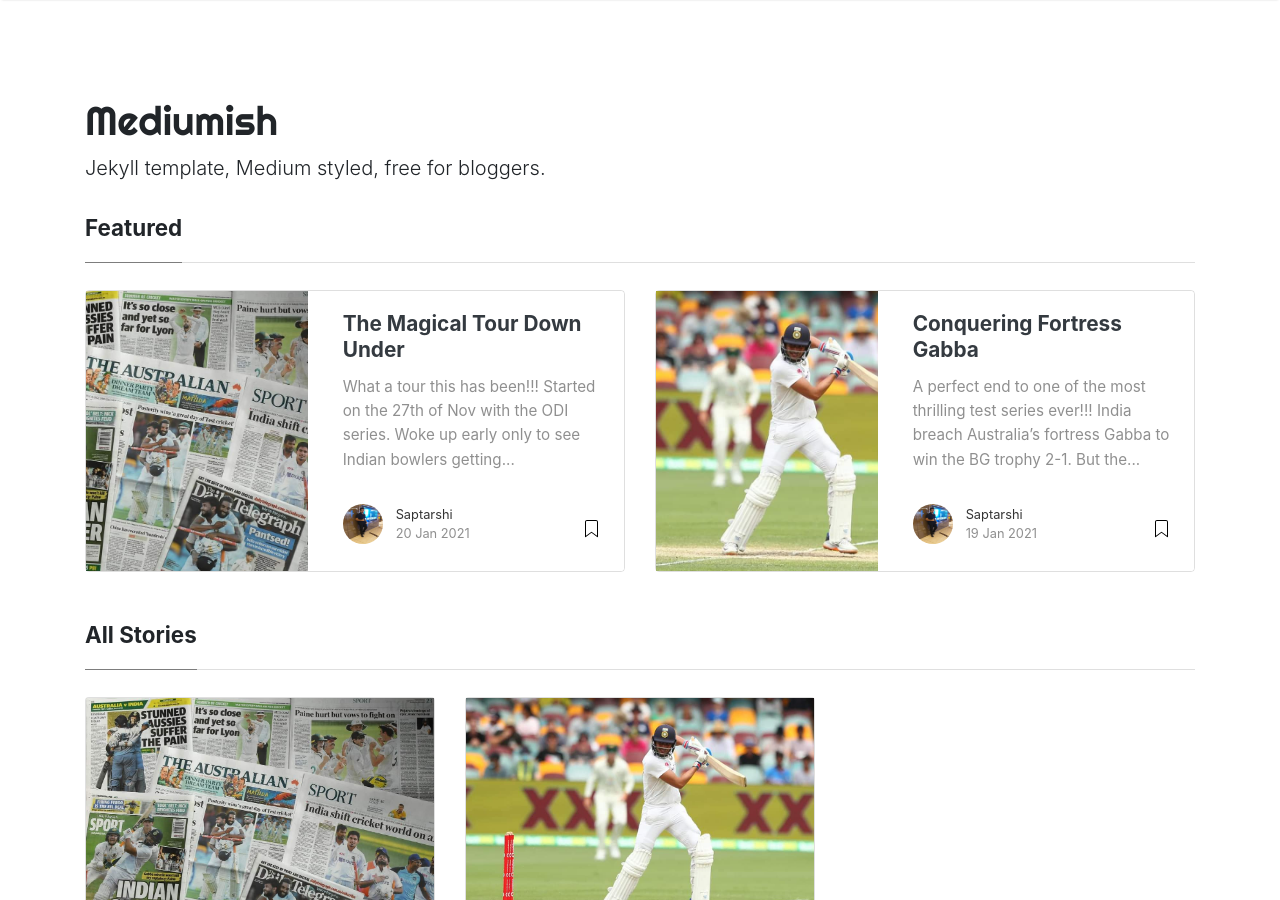
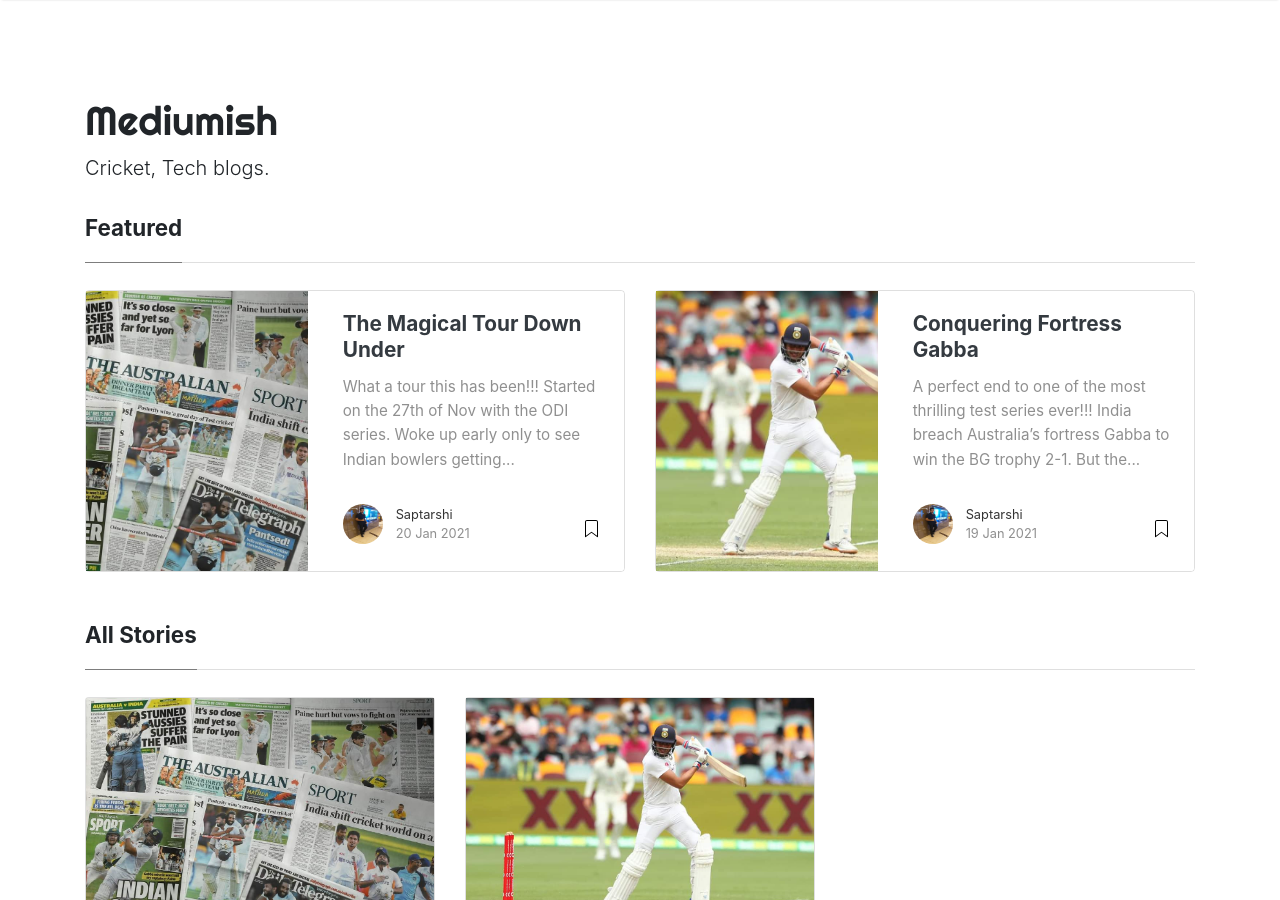
Before and after one commit to iamtamodip/blog, a Jekyll site: the page built from index.html, in a window 1280 px wide and 900 px high. Built offline with Jekyll 4.4.1, drawn with Linux system fonts in a browser that asks for light colours; nearby versions of some CDN libraries; the list of posts is cut into pages by our own code.

Commit message:
Updated blog page

```diff
--- a/_config.yml
+++ b/_config.yml
@@ -1,7 +1,7 @@
 # Site
 name: "Mediumish"
 title: "Mediumish"
-description: "Jekyll template, Medium styled, free for bloggers."
+description: "Cricket, Tech blogs."
 logo: "assets/images/logo.png"
 favicon: "assets/images/logo.png"
 baseurl: /blog
--- a/_layouts/default.html
+++ b/_layouts/default.html
@@ -1,77 +1,111 @@
 <!DOCTYPE html>
 <html lang="en">
   <head>
-<meta charset="utf-8">
-<meta name="viewport" content="width=device-width, initial-scale=1, shrink-to-fit=no">
+    <meta charset="utf-8" />
+    <meta
+      name="viewport"
+      content="width=device-width, initial-scale=1, shrink-to-fit=no"
+    />
 
-<link rel="icon" href="{{ site.baseurl }}/assets/images/logo.png">
+    <link rel="icon" href="{{ site.baseurl }}/assets/images/logo.png" />
 
     <title>{{ page.title }} | {{site.name}}</title>
 
     {% seo %}
 
-<link rel="stylesheet" href="https://stackpath.bootstrapcdn.com/bootstrap/4.1.3/css/bootstrap.min.css" integrity="sha384-MCw98/SFnGE8fJT3GXwEOngsV7Zt27NXFoaoApmYm81iuXoPkFOJwJ8ERdknLPMO" crossorigin="anonymous">
+    <link
+      rel="stylesheet"
+      href="https://stackpath.bootstrapcdn.com/bootstrap/4.1.3/css/bootstrap.min.css"
+      integrity="sha384-MCw98/SFnGE8fJT3GXwEOngsV7Zt27NXFoaoApmYm81iuXoPkFOJwJ8ERdknLPMO"
+      crossorigin="anonymous"
+    />
 
-<link href="{{ site.baseurl }}/assets/css/screen.css" rel="stylesheet">
+    <link href="{{ site.baseurl }}/assets/css/screen.css" rel="stylesheet" />
 
-<link href="{{ site.baseurl }}/assets/css/main.css" rel="stylesheet">
+    <link href="{{ site.baseurl }}/assets/css/main.css" rel="stylesheet" />
 
     <script src="{{ site.baseurl }}/assets/js/jquery.min.js"></script>
-
   </head>
 
   {% if jekyll.environment == 'production' %}
   <!-- change your GA id in _config.yml -->
   <script>
-(function(i,s,o,g,r,a,m){i['GoogleAnalyticsObject']=r;i[r]=i[r]||function(){
-(i[r].q=i[r].q||[]).push(arguments)},i[r].l=1*new Date();a=s.createElement(o),
-m=s.getElementsByTagName(o)[0];a.async=1;a.src=g;m.parentNode.insertBefore(a,m)
-})(window,document,'script','//www.google-analytics.com/analytics.js','ga');
-ga('create', '{{site.google_analytics}}', 'auto');
-ga('send', 'pageview');
+    (function (i, s, o, g, r, a, m) {
+      i["GoogleAnalyticsObject"] = r;
+      (i[r] =
+        i[r] ||
+        function () {
+          (i[r].q = i[r].q || []).push(arguments);
+        }),
+        (i[r].l = 1 * new Date());
+      (a = s.createElement(o)), (m = s.getElementsByTagName(o)[0]);
+      a.async = 1;
+      a.src = g;
+      m.parentNode.insertBefore(a, m);
+    })(
+      window,
+      document,
+      "script",
+      "//www.google-analytics.com/analytics.js",
+      "ga"
+    );
+    ga("create", "{{site.google_analytics}}", "auto");
+    ga("send", "pageview");
   </script>
-{% endif %}
-
-{% capture layout %}{% if page.layout %}layout-{{ page.layout }}{% endif %}{% endcapture %}
+  {% endif %} {% capture layout %}{% if page.layout %}layout-{{ page.layout }}{%
+  endif %}{% endcapture %}
   <body class="{{layout}}">
     <!-- defer loading of font and font awesome -->
     <noscript id="deferred-styles">
-		<link href="https://fonts.googleapis.com/css?family=Righteous%7CMerriweather:300,300i,400,400i,700,700i" rel="stylesheet">
-		<link rel="stylesheet" href="https://use.fontawesome.com/releases/v5.0.13/css/all.css" integrity="sha384-DNOHZ68U8hZfKXOrtjWvjxusGo9WQnrNx2sqG0tfsghAvtVlRW3tvkXWZh58N9jp" crossorigin="anonymous">
+      <link
+        href="https://fonts.googleapis.com/css?family=Righteous%7CMerriweather:300,300i,400,400i,700,700i"
+        rel="stylesheet"
+      />
+      <link
+        rel="stylesheet"
+        href="https://use.fontawesome.com/releases/v5.0.13/css/all.css"
+        integrity="sha384-DNOHZ68U8hZfKXOrtjWvjxusGo9WQnrNx2sqG0tfsghAvtVlRW3tvkXWZh58N9jp"
+        crossorigin="anonymous"
+      />
     </noscript>
-
 
     <!-- Begin Menu Navigation
 ================================================== -->
-<nav class="navbar navbar-expand-lg navbar-light bg-white fixed-top mediumnavigation nav-down">
-
+    <nav
+      class="navbar navbar-expand-lg navbar-light bg-white fixed-top mediumnavigation nav-down"
+    >
       <div class="container pr-0">
-
         <!-- Begin Logo -->
         <a class="navbar-brand" href="{{ site.baseurl }}/">
-    <img src="{{ site.baseurl }}/{{ site.logo }}" alt="{{ site.name }}">
+          <img src="{{ site.baseurl }}/{{ site.logo }}" alt="{{ site.name }}" />
         </a>
         <!-- End Logo -->
 
-    <button class="navbar-toggler" type="button" data-toggle="collapse" data-target="#navbarMediumish" aria-controls="navbarSupportedContent" aria-expanded="false" aria-label="Toggle navigation">
+        <button
+          class="navbar-toggler"
+          type="button"
+          data-toggle="collapse"
+          data-target="#navbarMediumish"
+          aria-controls="navbarSupportedContent"
+          aria-expanded="false"
+          aria-label="Toggle navigation"
+        >
           <span class="navbar-toggler-icon"></span>
         </button>
 
         <div class="collapse navbar-collapse" id="navbarMediumish">
-
           <!-- Begin Menu -->
 
           <ul class="navbar-nav ml-auto">
+            {% if page.url == "/" %}
+            <li class="nav-item active">{% else %}</li>
 
-                {% if page.url == "/" %}
-                <li class="nav-item active">
-                {% else %}
             <li class="nav-item">
               {% endif %}
               <a class="nav-link" href="{{ site.baseurl }}/index.html">Blog</a>
             </li>
 
-                <li class="nav-item">
+            <!-- <li class="nav-item">
                 <a class="nav-link" href="{{ site.baseurl }}/about">About</a>
                 </li>
 
@@ -89,56 +123,73 @@ ga('send', 'pageview');
 
                 <li class="nav-item">
                 <a target="_blank" class="nav-link" href="https://github.com/wowthemesnet/mediumish-theme-jekyll"><i class="fab fa-github"></i> Fork on Github</a>
-                </li>
+                </li> -->
 
             {% include search-lunr.html %}
-
           </ul>
 
           <!-- End Menu -->
-
         </div>
-
       </div>
     </nav>
     <!-- End Navigation
 ================================================== -->
 
     <div class="site-content">
-
       <div class="container">
-
         <!-- Site Title
 ================================================== -->
         <div class="mainheading">
           <h1 class="sitetitle">{{ site.name }}</h1>
-    <p class="lead">
-        {{ site.description }}
-    </p>
+          <p class="lead">{{ site.description }}</p>
         </div>
 
         <!-- Content
 ================================================== -->
-<div class="main-content">
-    {{ content }}
-</div>
+        <div class="main-content">{{ content }}</div>
 
         {% if site.mailchimp-list %}
         <!-- Bottom Alert Bar
 ================================================== -->
         <div class="alertbar">
           <div class="container text-center">
-		<span><img src="{{ site.baseurl }}/{{ site.logo }}" alt="{{site.title}}"> &nbsp; Never miss a <b>story</b> from us, subscribe to our newsletter</span>
-        <form action="{{site.mailchimp-list}}" method="post" name="mc-embedded-subscribe-form" class="wj-contact-form validate" target="_blank" novalidate>
+            <span
+              ><img
+                src="{{ site.baseurl }}/{{ site.logo }}"
+                alt="{{site.title}}"
+              />
+              &nbsp; Never miss a <b>story</b> from us, subscribe to our
+              newsletter</span
+            >
+            <form
+              action="{{site.mailchimp-list}}"
+              method="post"
+              name="mc-embedded-subscribe-form"
+              class="wj-contact-form validate"
+              target="_blank"
+              novalidate
+            >
               <div class="mc-field-group">
-            <input type="email" placeholder="Email" name="EMAIL" class="required email" id="mce-EMAIL" autocomplete="on" required>
-            <input type="submit" value="Subscribe" name="subscribe" class="heart">
+                <input
+                  type="email"
+                  placeholder="Email"
+                  name="EMAIL"
+                  class="required email"
+                  id="mce-EMAIL"
+                  autocomplete="on"
+                  required
+                />
+                <input
+                  type="submit"
+                  value="Subscribe"
+                  name="subscribe"
+                  class="heart"
+                />
               </div>
             </form>
           </div>
         </div>
         {% endif %}
-
       </div>
 
       <!-- Categories Jumbotron
@@ -146,22 +197,30 @@ ga('send', 'pageview');
       <div class="jumbotron fortags">
         <div class="d-md-flex h-100">
           <div class="col-md-4 transpdark align-self-center text-center h-100">
-            <div class="d-md-flex align-items-center justify-content-center h-100">
-                <h2 class="d-md-block align-self-center py-1 font-weight-light">Explore <span class="d-none d-md-inline">→</span></h2>
+            <div
+              class="d-md-flex align-items-center justify-content-center h-100"
+            >
+              <h2 class="d-md-block align-self-center py-1 font-weight-light">
+                Explore <span class="d-none d-md-inline">→</span>
+              </h2>
             </div>
           </div>
           <div class="col-md-8 p-5 align-self-center text-center">
-            {% assign categories_list = site.categories %}
-            {% if categories_list.first[0] == null %}
-                {% for category in categories_list %}
-                    <a class="mt-1 mb-1" href="{{site.baseurl}}/categories#{{ category | url_escape | strip | replace: ' ', '-' }}">{{ category | camelcase }} ({{ site.tags[category].size }})</a>
-                {% endfor %}
-            {% else %}
-                {% for category in categories_list %}
-                    <a class="mt-1 mb-1" href="{{site.baseurl}}/categories#{{ category[0] | url_escape | strip | replace: ' ', '-' }}">{{ category[0] | camelcase }} ({{ category[1].size }})</a>
-                {% endfor %}
-            {% endif %}
-            {% assign categories_list = nil %}
+            {% assign categories_list = site.categories %} {% if
+            categories_list.first[0] == null %} {% for category in
+            categories_list %}
+            <a
+              class="mt-1 mb-1"
+              href="{{site.baseurl}}/categories#{{ category | url_escape | strip | replace: ' ', '-' }}"
+              >{{ category | camelcase }} ({{ site.tags[category].size }})</a
+            >
+            {% endfor %} {% else %} {% for category in categories_list %}
+            <a
+              class="mt-1 mb-1"
+              href="{{site.baseurl}}/categories#{{ category[0] | url_escape | strip | replace: ' ', '-' }}"
+              >{{ category[0] | camelcase }} ({{ category[1].size }})</a
+            >
+            {% endfor %} {% endif %} {% assign categories_list = nil %}
           </div>
         </div>
       </div>
@@ -175,22 +234,35 @@ ga('send', 'pageview');
               Copyright © {{ site.time | date: "%Y" }} {{ site.name }}
             </div>
             <div class="col-md-6 col-sm-6 text-center text-lg-right">
-                <a target="_blank" href="https://www.wowthemes.net/mediumish-free-jekyll-template/">Mediumish Jekyll Theme</a> by WowThemes.net
+              <a
+                target="_blank"
+                href="https://www.wowthemes.net/mediumish-free-jekyll-template/"
+                >Mediumish Jekyll Theme</a
+              >
+              by WowThemes.net
             </div>
           </div>
         </div>
       </footer>
       <!-- End Footer
 ================================================== -->
-
-</div> <!-- /.site-content -->
+    </div>
+    <!-- /.site-content -->
 
     <!-- Scripts
 ================================================== -->
 
-<script src="https://cdnjs.cloudflare.com/ajax/libs/popper.js/1.14.6/umd/popper.min.js" integrity="sha384-wHAiFfRlMFy6i5SRaxvfOCifBUQy1xHdJ/yoi7FRNXMRBu5WHdZYu1hA6ZOblgut" crossorigin="anonymous"></script>
+    <script
+      src="https://cdnjs.cloudflare.com/ajax/libs/popper.js/1.14.6/umd/popper.min.js"
+      integrity="sha384-wHAiFfRlMFy6i5SRaxvfOCifBUQy1xHdJ/yoi7FRNXMRBu5WHdZYu1hA6ZOblgut"
+      crossorigin="anonymous"
+    ></script>
 
-<script src="https://stackpath.bootstrapcdn.com/bootstrap/4.2.1/js/bootstrap.min.js" integrity="sha384-B0UglyR+jN6CkvvICOB2joaf5I4l3gm9GU6Hc1og6Ls7i6U/mkkaduKaBhlAXv9k" crossorigin="anonymous"></script>
+    <script
+      src="https://stackpath.bootstrapcdn.com/bootstrap/4.2.1/js/bootstrap.min.js"
+      integrity="sha384-B0UglyR+jN6CkvvICOB2joaf5I4l3gm9GU6Hc1og6Ls7i6U/mkkaduKaBhlAXv9k"
+      crossorigin="anonymous"
+    ></script>
 
     <script src="{{ site.baseurl }}/assets/js/mediumish.js"></script>
 
```
Also changed, not shown: other parts of _layouts/default.html (+4 -2 lines). Lines whose indentation alone changed are shown as unchanged.
